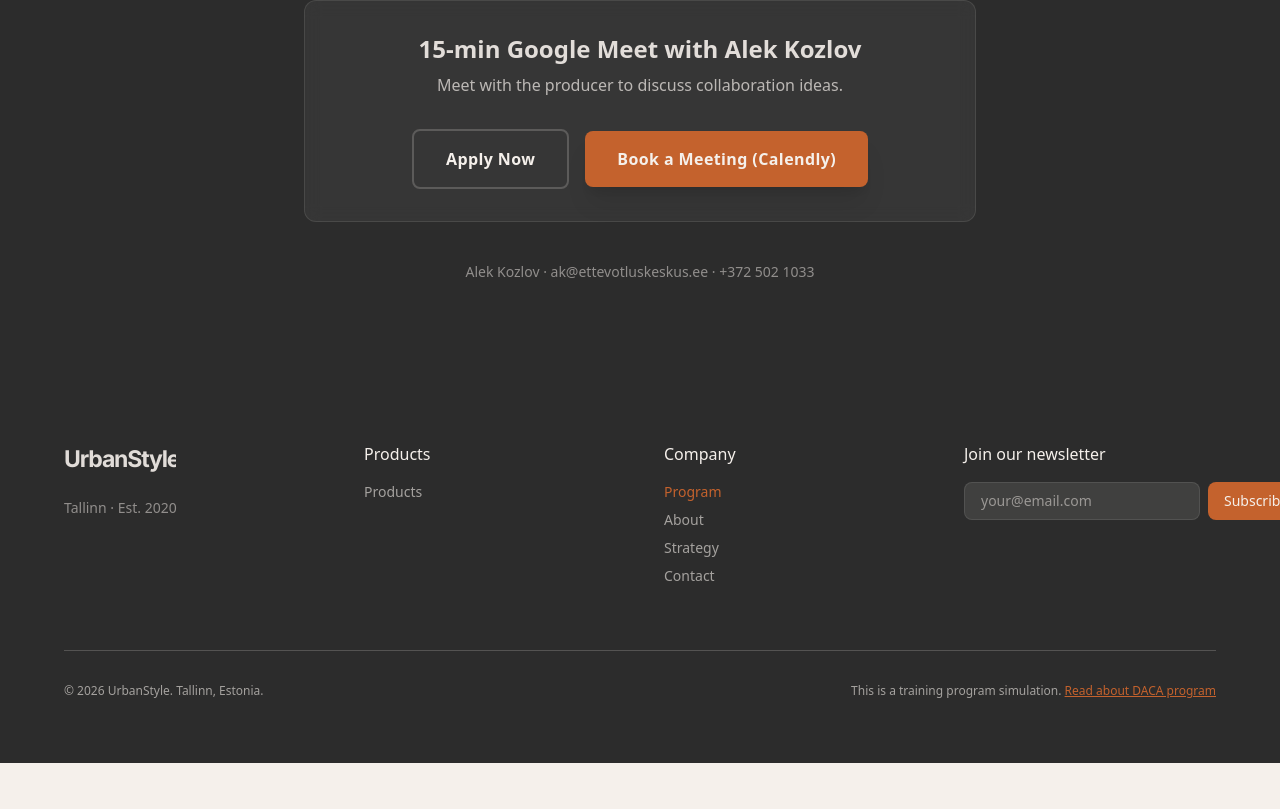
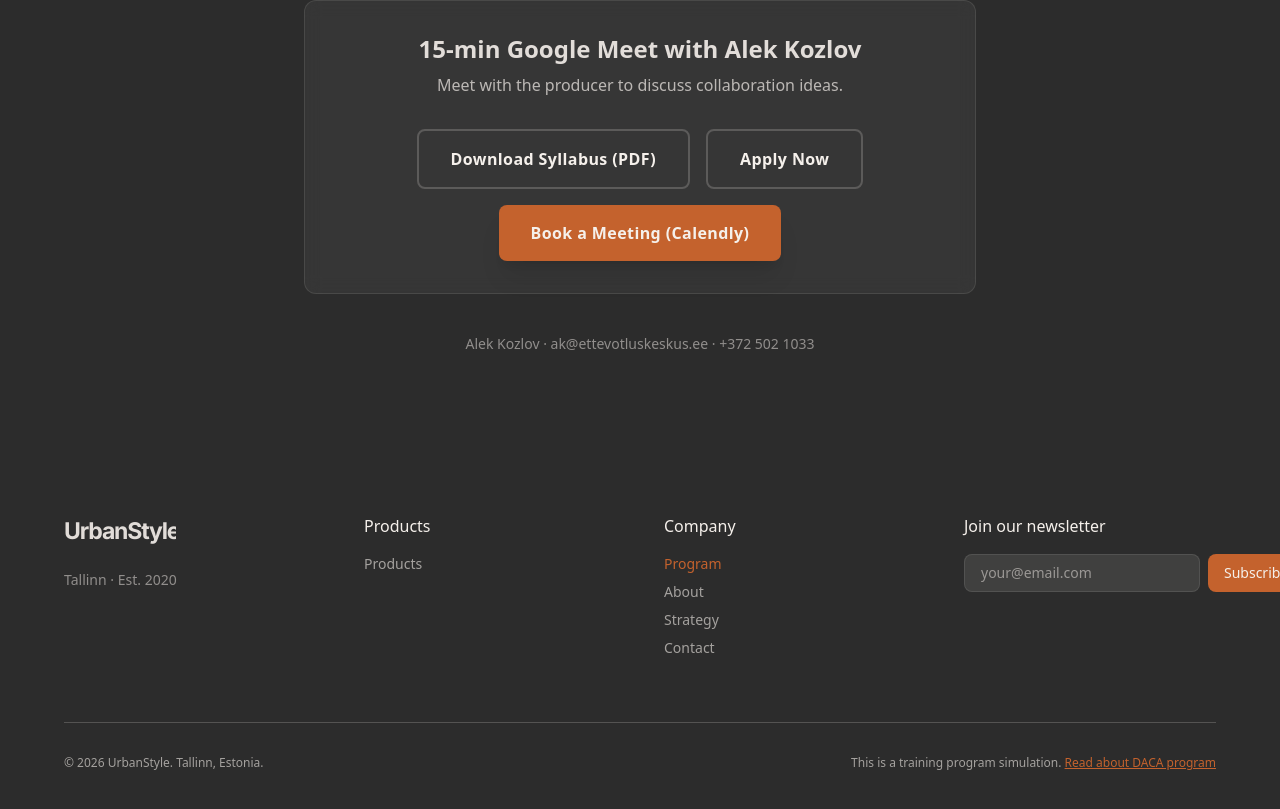
Before and after one commit to urbanstyle-ltd/urbanstyle.ltd, a Next.js app: page /en/approach in a window 1280 px wide. Shown: the part 2774-3583 px from the top of the page. Before the commit the page ends 3537 px from the top, so only its background shows below. Built offline with nearby package versions, Linux system fonts and the light colour scheme.

Commit message:
fix(approach): add syllabus button to learners view

```diff
--- a/src/app/[locale]/approach/page.tsx
+++ b/src/app/[locale]/approach/page.tsx
@@ -2516,7 +2516,15 @@ function LearnersView() {
                 {t.sharedCta.bookCallDesc}
               </p>
 
-              <div className="flex flex-col sm:flex-row gap-4 justify-center items-center">
+              <div className="flex flex-col sm:flex-row flex-wrap gap-4 justify-center items-center">
+                <a
+                  href="/daca-syllabus.html"
+                  target="_blank"
+                  rel="noopener noreferrer"
+                  className="inline-flex items-center justify-center px-8 py-4 bg-transparent border-2 border-offwhite/20 text-offwhite font-bold rounded-lg text-base tracking-wide hover:bg-offwhite/10 hover:border-offwhite transition-all duration-300 w-full sm:w-auto"
+                >
+                  {t.employers.execCtaSecondary}
+                </a>
                 <a
                   href={programUrl}
                   target="_blank"
```
